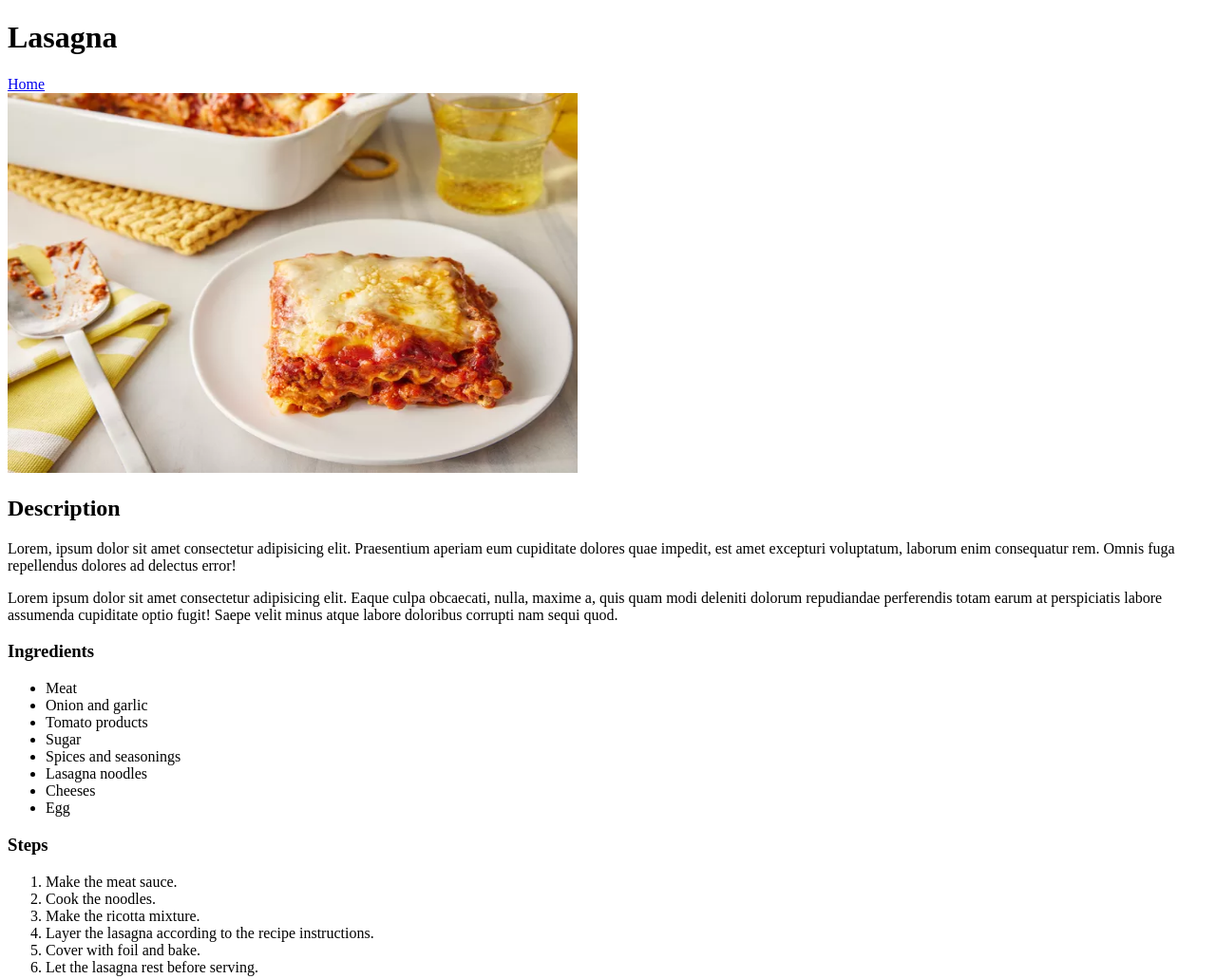
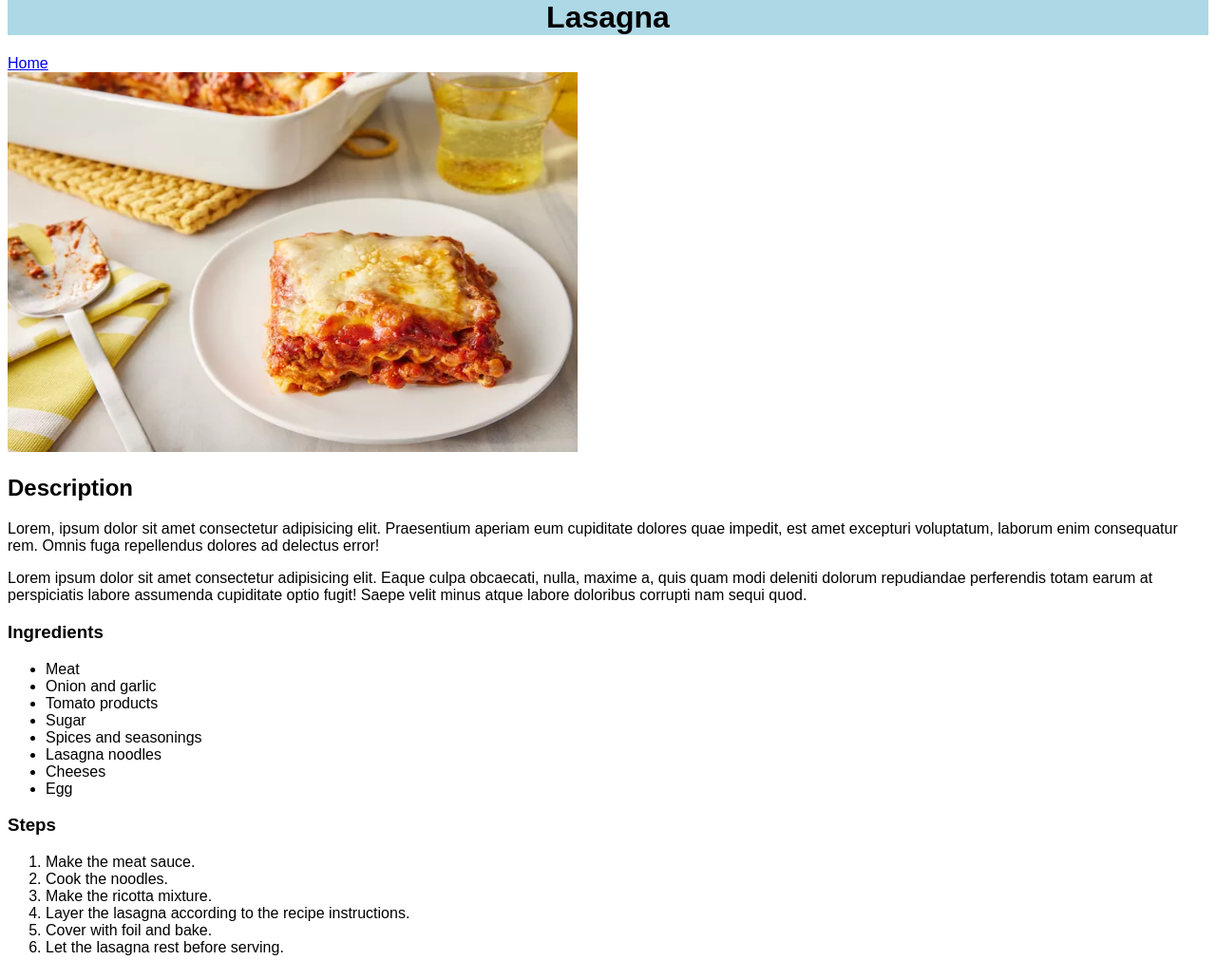
Before and after one commit to NoixVerte/odin-recipes, a plain HTML site: page recipes/lasagna.html in a window 1280 px wide. Shown: the whole page at 95% size. Drawn offline with Linux system fonts and the light colour scheme.

Commit message:
Add style to headers

```diff
--- a/recipes/lasagna.html
+++ b/recipes/lasagna.html
@@ -4,9 +4,10 @@
     <meta charset="UTF-8">
     <meta name="viewport" content="width=device-width, initial-scale=1.0">
     <title>Lasagna Recipe</title>
+    <link rel="stylesheet" href="../style.css">
 </head>
 <body>
-    <h1>Lasagna</h1>
+    <div class="title-wrapper"><h1>Lasagna</h1></div>
     <a href="../index.html">Home</a>
     <br>
     <img src="lasagna.webp" alt="Photo of lasagna" height="400px" width="600px">
--- /dev/null
+++ b/style.css
@@ -0,0 +1,16 @@
+html {
+    font-family: Arial, Helvetica, sans-serif;
+}
+
+body {
+    margin-top: 0;
+}
+
+.title-wrapper h1 {
+    background-color: lightblue;
+    margin-top: 0;
+}
+
+.title-wrapper {
+    text-align: center;
+}
```
Also changed, not shown: index.html (+2 -1 lines), recipes/shakshuka.html (+2 -1 lines), recipes/spring_roll.html (+2 -1 lines).
